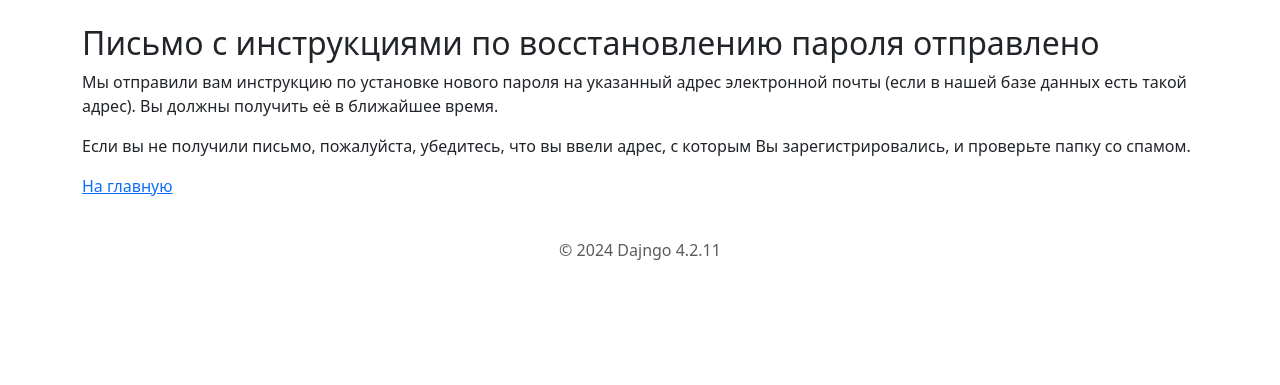
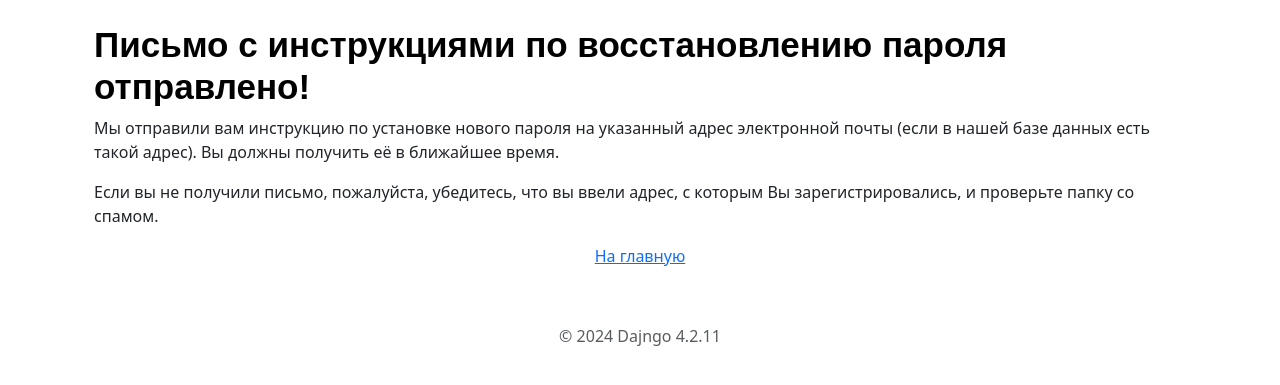
Before and after one commit to constantin370/coolesite, a Django app: a page that uses templates/registration/password_reset_done.html in a window 1280 px wide. Shown: the part 131-516 px from the top of the page. Run offline with Django 3.2, Linux system fonts and the light colour scheme.

Commit message:
coolesite

```diff
--- a/templates/registration/password_reset_done.html
+++ b/templates/registration/password_reset_done.html
@@ -4,7 +4,15 @@
 
 {% block content %}
 
-<h2>Письмо с инструкциями по восстановлению пароля отправлено</h2>
+  <div class="container">
+    <div class="d-flex align-items-center justify-content-center">
+      <h1 class="headline4">Письмо с инструкциями по восстановлению пароля отправлено!</h1>
+    </div>
+  </div>
+
+  <div class="d-flex align-items-center justify-content-center">
+
+    <div class="container">
       <p>
       Мы отправили вам инструкцию по установке нового пароля
       на указанный адрес электронной почты (если в нашей базе данных есть такой адрес).
@@ -15,5 +23,15 @@
         убедитесь, что вы ввели адрес, с которым Вы зарегистрировались,
         и проверьте папку со спамом.
       </p>
-<p><a href="/">На главную</a></p>
+
+      <div class="container">
+        <div class="d-flex align-items-center justify-content-center">
+          <p><a href="{% url 'women:women_homepage' %}">На главную</a></p>
+        </div>
+      </div>
+
+    </div>
+
+  </div>
+
 {% endblock %}
```
Also changed, not shown: templates/registration/password_change_done.html (+10 -2 lines). Lines whose indentation alone changed are shown as unchanged.
